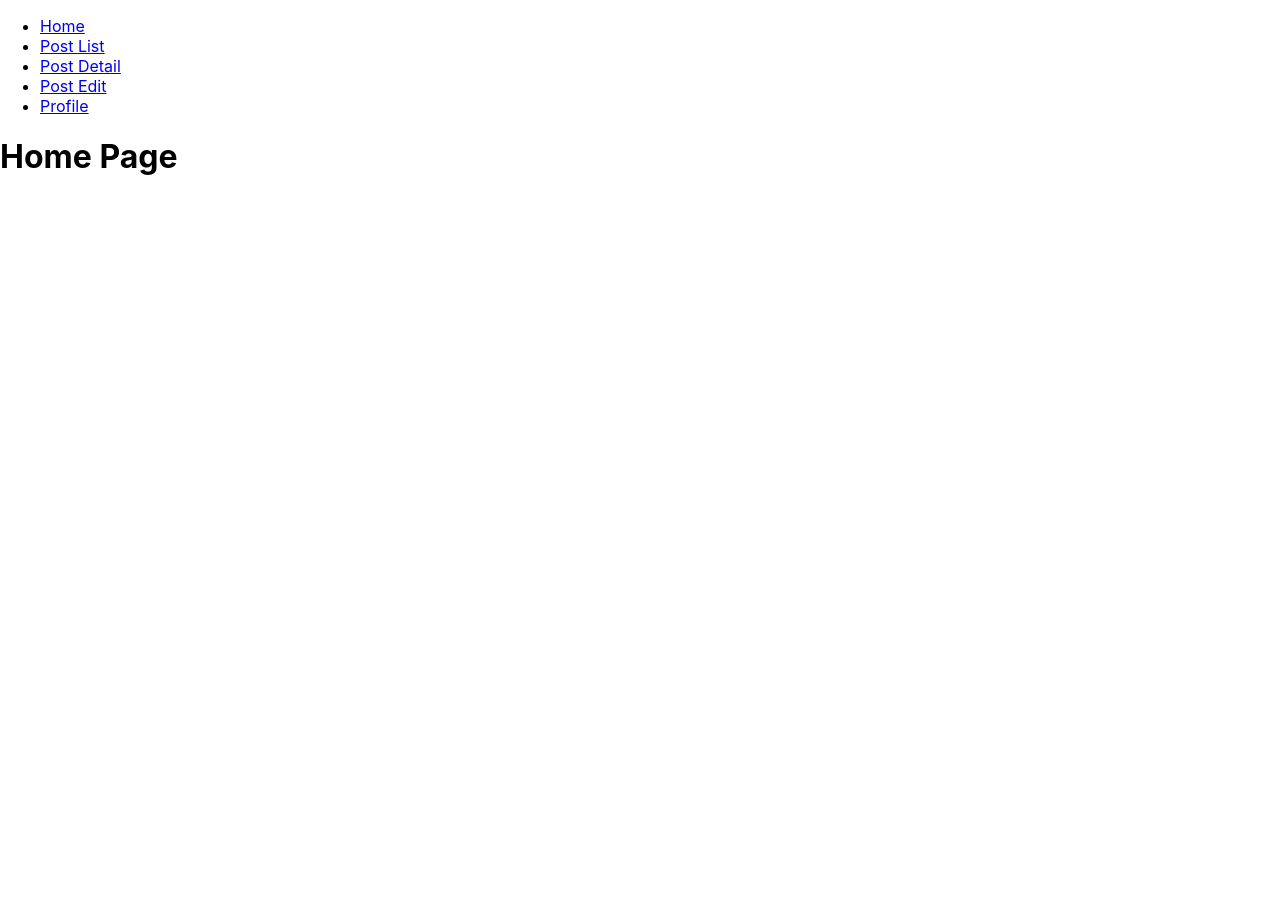
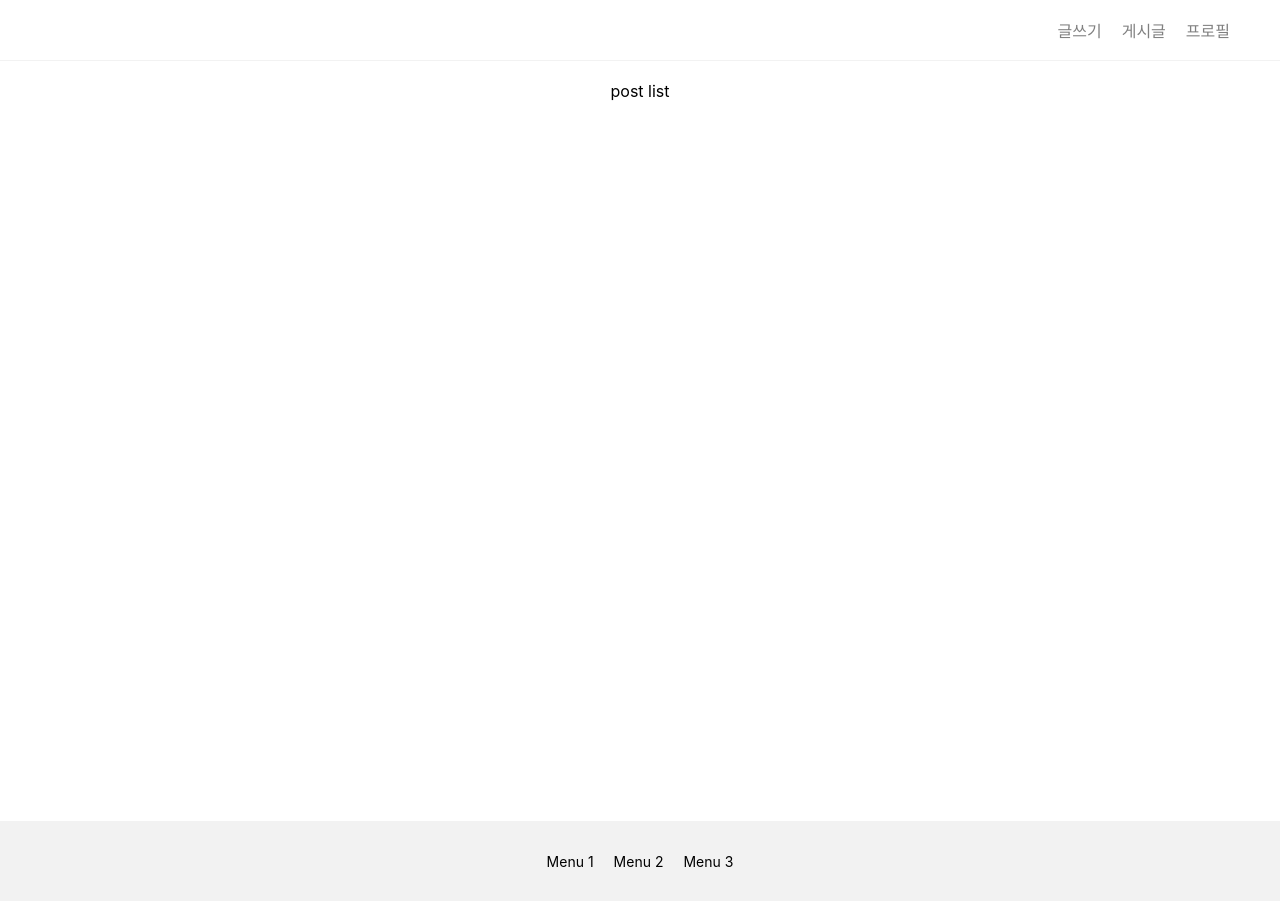
Before and after one commit to Startinflearn/fastcampus-blog-app, a React (Create React App) app: page / in a window 1280 px wide. Before the commit the page ends 800 px from the top, so only its background shows below. Built offline with nearby package versions, Linux system fonts and the light colour scheme.

Commit message:
layout과 component 기본 세팅

```diff
--- a/src/App.tsx
+++ b/src/App.tsx
@@ -1,44 +1,12 @@
 import React from 'react';
-import './App.css';
-import {
-    Route,
-    Routes,
-    Navigate,
-    Link
-} from "react-router-dom";
+import Router from "./component/Router";
 
 function App() {
     /*지정되지않은 페이지
     * <Route path="*" element={<Navigate replace to="/"/> }/>
     * */
     return (
-        <>
-            <ul>
-                <li>
-                    <Link to="/">Home</Link>
-                </li>
-                <li>
-                    <Link to="/posts">Post List</Link>
-                </li>
-                <li>
-                    <Link to="/posts/:id">Post Detail</Link>
-                </li>
-                <li>
-                    <Link to="/posts/edit/:id">Post Edit</Link>
-                </li>
-                <li>
-                    <Link to="/profile">Profile</Link>
-                </li>
-            </ul>
-            <Routes>
-                <Route path="/" element={<h1>Home Page</h1>}/>
-                <Route path="/posts" element={<h1>Post List Page</h1>}/>
-                <Route path="/posts/:id" element={<h1>Post Detail Page</h1>}/>
-                <Route path="/posts/edit/:id" element={<h1>Post Edit Page</h1>}/>
-                <Route path="/profile" element={<h1>Profile</h1>}/>
-                <Route path="*" element={<Navigate replace to="/"/> }/>
-            </Routes>
-        </>
+            <Router/>
     )
 }
 
--- /dev/null
+++ b/src/component/Router.tsx
@@ -0,0 +1,35 @@
+import React from 'react';
+import {
+    Route,
+    Routes,
+    Navigate
+} from "react-router-dom";
+import Home from "../pages/home";
+import Posts from "../pages/posts";
+import PostDetail from "../pages/posts/detail";
+import PostNew from "../pages/posts/new";
+import PostEdit from "../pages/posts/edit";
+import Profile from "../pages/profile";
+import LoginPage from "../pages/login";
+import SignupPage from "../pages/signup";
+
+export default function Router() {
+    /*지정되지않은 페이지
+    * <Route path="*" element={<Navigate replace to="/"/> }/>
+    * */
+    return (
+        <>
+            <Routes>
+                <Route path="/" element={<Home/>}/>
+                <Route path="/posts" element={<Posts/>}/>
+                <Route path="/posts/:id" element={<PostDetail/>}/>
+                <Route path="/posts/new" element={<PostNew/>}/>
+                <Route path="/posts/edit/:id" element={<PostEdit/>}/>
+                <Route path="/profile" element={<Profile/>}/>
+                <Route path="/login" element={<LoginPage/>}/>
+                <Route path="/signup" element={<SignupPage/>}/>
+                <Route path="*" element={<Navigate replace to="/"/> }/>
+            </Routes>
+        </>
+    )
+}
--- a/src/index.css
+++ b/src/index.css
@@ -11,3 +11,43 @@
   font-family: source-code-pro, Menlo, Monaco, Consolas, 'Courier New',
     monospace;
 }
+
+header {
+  display: flex;
+  justify-content: space-between;
+  flex-direction: row-reverse;
+  border-bottom: 1px solid #f2f2f2;
+  padding: 10px 40px;
+  min-height: 40px;
+  align-items: center;
+}
+
+header a {
+  margin: 0px 10px;
+  text-decoration: none;
+  color : gray;
+}
+
+header a:focus,
+header a:hover {
+  color: #000;
+}
+
+footer {
+  background-color: #f2f2f2;
+  min-height: 40px;
+  padding: 20px 40px;
+  font-size: 14px;
+  text-align: center;
+  display: flex;
+  align-items: center;
+  justify-content: center;
+  gap: 20px;
+}
+
+/*post list*/
+.post-list {
+  min-height: 90vh;
+  padding: 20px 40px;
+  text-align: center;
+}
--- /dev/null
+++ b/src/pages/home/index.tsx
@@ -0,0 +1,21 @@
+import React from "react";
+import {Link} from "react-router-dom";
+export default function Home() {
+    return (
+        <div>
+            <header>
+                <div>
+                    <Link to="/posts/new">글쓰기</Link>
+                    <Link to="/posts">게시글</Link>
+                    <Link to="/profile">프로필</Link>
+                </div>
+            </header>
+            <div className="post-list">post list</div>
+            <footer>
+                <div>Menu 1</div>
+                <div>Menu 2</div>
+                <div>Menu 3</div>
+            </footer>
+        </div>
+    )
+}
--- /dev/null
+++ b/src/pages/login/index.tsx
@@ -0,0 +1,5 @@
+import React from "react";
+
+export default function LoginPage(){
+    return <h1>Login Page</h1>
+}
--- /dev/null
+++ b/src/pages/posts/detail.tsx
@@ -0,0 +1,5 @@
+import React from "react";
+
+export default function PostDetail(){
+    return <h1>Post Detail Page</h1>
+}
--- /dev/null
+++ b/src/pages/posts/edit.tsx
@@ -0,0 +1,5 @@
+import React from "react";
+
+export default function PostEdit(){
+    return <h1>Post Edit Page</h1>
+}
--- /dev/null
+++ b/src/pages/posts/index.tsx
@@ -0,0 +1,5 @@
+import React from "react";
+
+export default function Posts(){
+    return <h1>Post List Page</h1>
+}
--- /dev/null
+++ b/src/pages/posts/new.tsx
@@ -0,0 +1,5 @@
+import React from "react";
+
+export default function PostNew(){
+    return <h1>PostNew Page</h1>
+}
--- /dev/null
+++ b/src/pages/profile/index.tsx
@@ -0,0 +1,5 @@
+import React from "react";
+
+export default function Profile(){
+    return <h1>Profile Page</h1>
+}
--- /dev/null
+++ b/src/pages/signup/index.tsx
@@ -0,0 +1,5 @@
+import React from "react";
+
+export default function SignupPage(){
+    return <h1>SignupPage</h1>
+}
```
